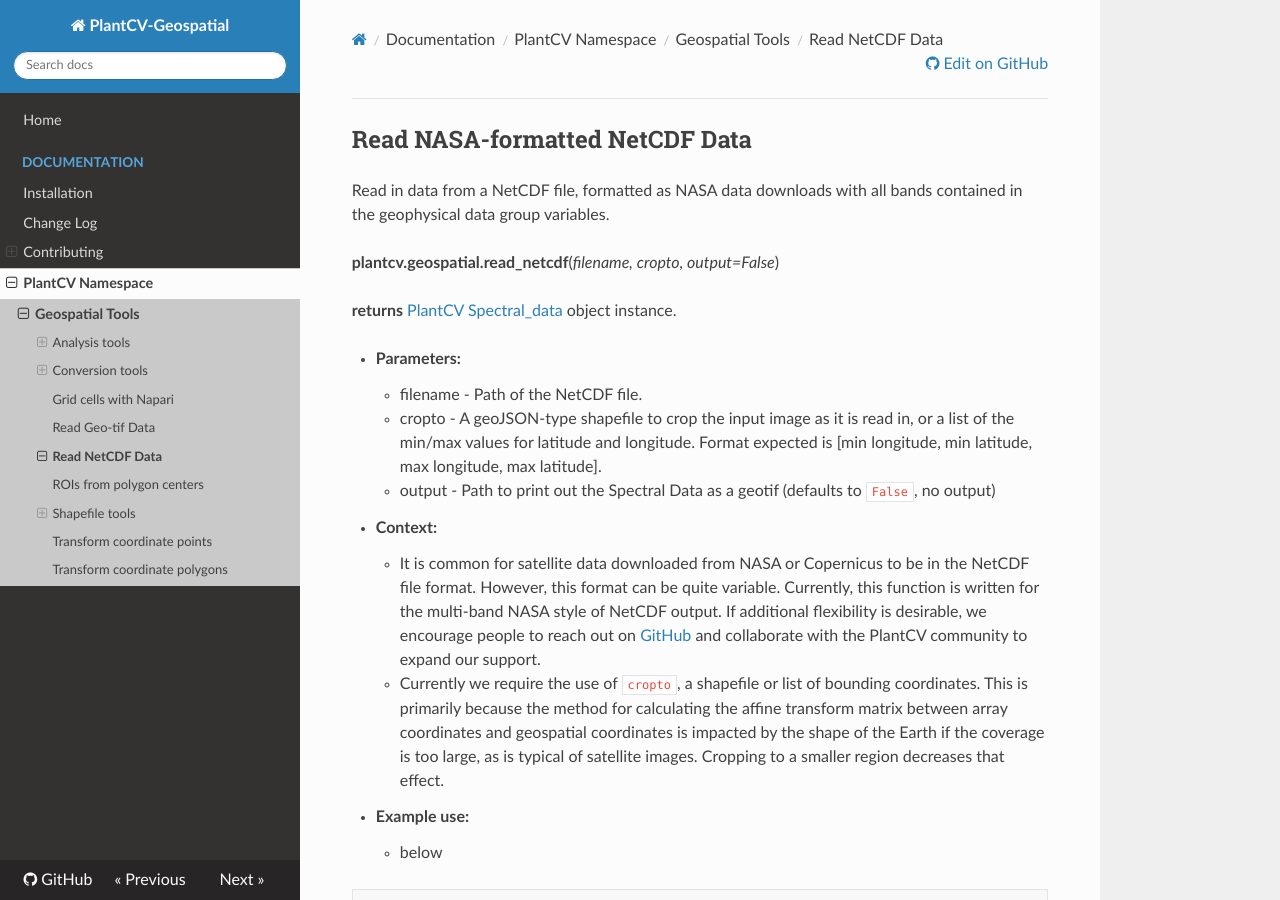
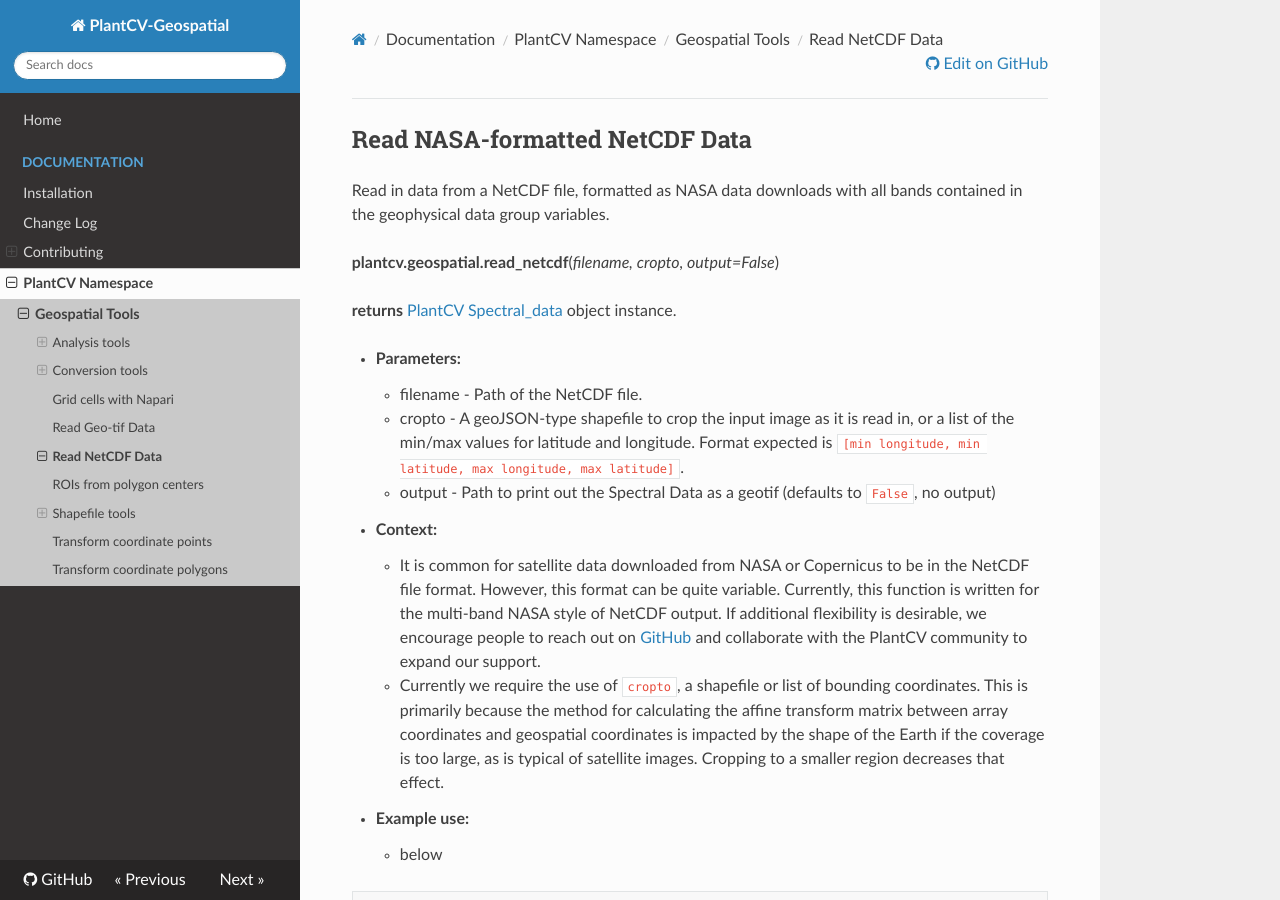
Before and after one commit to danforthcenter/plantcv-geospatial, an MkDocs documentation site: the page built from docs/read_netcdf.md, in a window 1280 px wide and 900 px high. Built offline with MkDocs 1.6.1, drawn with Linux system fonts in a browser that asks for light colours; nearby versions of some CDN libraries.

```diff
--- a/docs/read_netcdf.md
+++ b/docs/read_netcdf.md
@@ -8,7 +8,7 @@ Read in data from a NetCDF file, formatted as NASA data downloads with all bands
 
 - **Parameters:**
     - filename - Path of the NetCDF file.
-    - cropto - A geoJSON-type shapefile to crop the input image as it is read in, or a list of the min/max values for latitude and longitude. Format expected is [min longitude, min latitude, max longitude, max latitude].
+    - cropto - A geoJSON-type shapefile to crop the input image as it is read in, or a list of the min/max values for latitude and longitude. Format expected is `[min longitude, min latitude, max longitude, max latitude]`.
     - output - Path to print out the Spectral Data as a geotif (defaults to `False`, no output)
 
 - **Context:**
```
